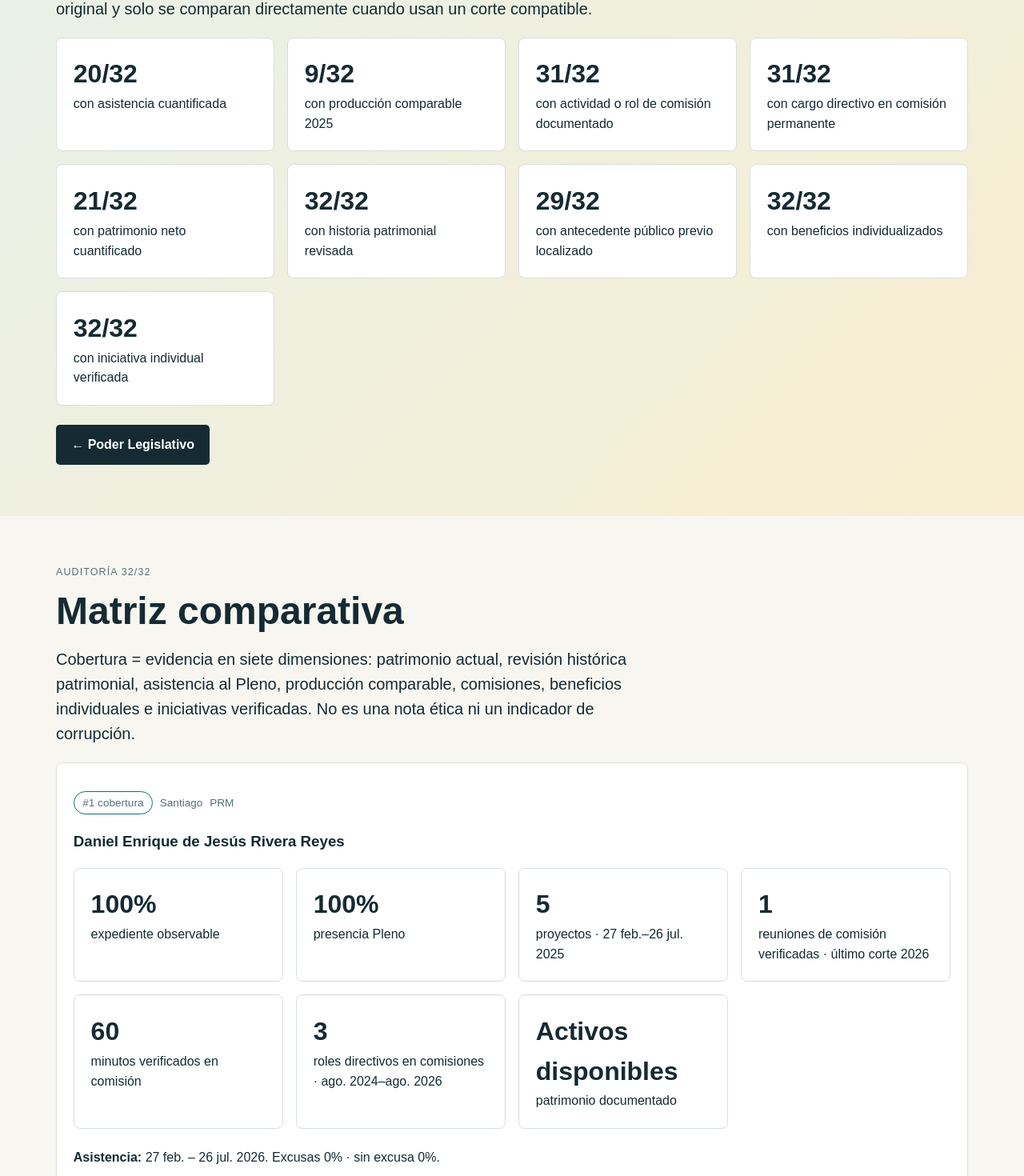
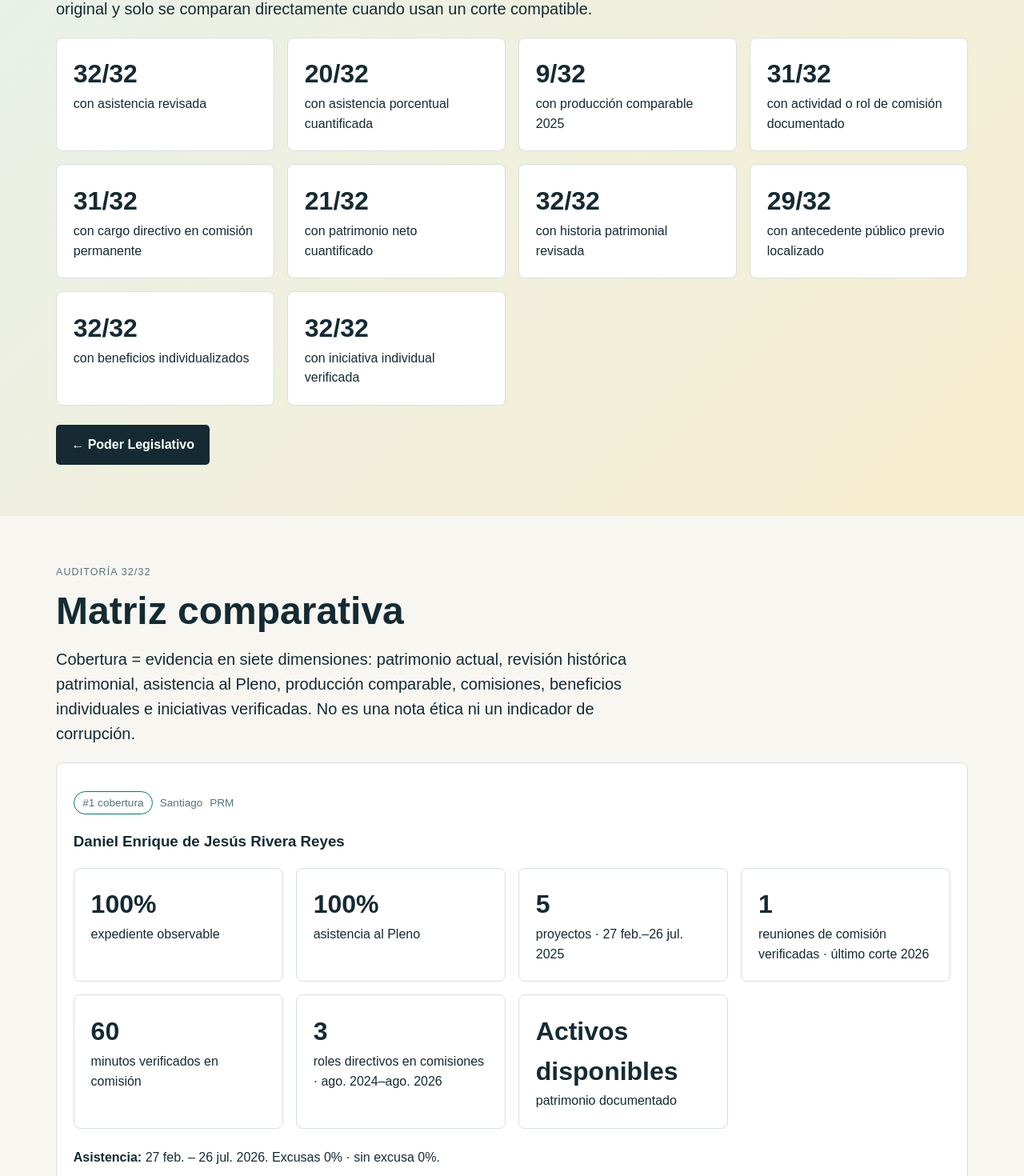
Before and after one commit to carloscheco-cloud/observatorio-do, a Next.js app in the folder frontend/: page /poder-legislativo/ranking-integral in a window 1280 px wide. Shown: the part 520-1990 px from the top of the page at 80% size. Built offline with nearby package versions, Linux system fonts and the light colour scheme; no server answers.

Commit message:
Close Senate attendance review coverage in ranking

```diff
--- a/frontend/app/poder-legislativo/ranking-integral/page.tsx
+++ b/frontend/app/poder-legislativo/ranking-integral/page.tsx
@@ -3,6 +3,7 @@ import Link from "next/link";
 
 import { senators } from "@/lib/legislators";
 import { verifiedSenatorAttendance } from "@/lib/senator-attendance-verified";
+import { senatorAttendanceEvidence } from "@/lib/senator-attendance-evidence";
 import { senatorPatrimonyFirst16 } from "@/lib/senator-patrimony-first16";
 import { senatorPatrimonySecond16 } from "@/lib/senator-patrimony-second16";
 import { senatorPatrimonyHistory } from "@/lib/senator-patrimony-history";
@@ -33,6 +34,8 @@ export default function IntegralSenateRankingPage() {
     const historyResolution = senatorPatrimonyHistoryResolution[senator.id];
     const attendance = verifiedSenatorAttendance[senator.id] ?? [];
     const latestAttendance = attendance[attendance.length - 1];
+    const attendanceEvidence = senatorAttendanceEvidence[senator.id] ?? [];
+    const attendanceReviewed = Boolean(latestAttendance || attendanceEvidence.length);
     const production = senatorProductionMetrics[senator.id];
     const committees = senatorCommitteeSummary[senator.id] ?? [];
     const committeeLeadership = senatorCommitteeLeadership[senator.id] ?? [];
@@ -48,7 +51,7 @@ export default function IntegralSenateRankingPage() {
     const dimensions = [
       Boolean(snapshot),
       historyReviewed,
-      Boolean(latestAttendance),
+      attendanceReviewed,
       Boolean(production),
       Boolean(committees.length || committeeLeadership.length),
       Boolean(benefits.length),
@@ -64,6 +67,8 @@ export default function IntegralSenateRankingPage() {
       historyResolution,
       historyReviewed,
       latestAttendance,
+      attendanceEvidence,
+      attendanceReviewed,
       production,
       committeeCurrent,
       committeeLeadership,
@@ -78,7 +83,8 @@ export default function IntegralSenateRankingPage() {
   const fullPatrimony = rows.filter((row) => row.snapshot?.reportedNetWorth != null).length;
   const historicalReviewed = rows.filter((row) => row.historyReviewed).length;
   const historicalAntecedents = rows.filter((row) => row.history.length || row.historyResolution?.status === "antecedent_found").length;
-  const attendanceCovered = rows.filter((row) => row.latestAttendance).length;
+  const attendanceQuantified = rows.filter((row) => row.latestAttendance).length;
+  const attendanceReviewed = rows.filter((row) => row.attendanceReviewed).length;
   const productionCovered = rows.filter((row) => row.production).length;
   const committeesCovered = rows.filter((row) => row.committeeCurrent || row.committeeLeadership.length).length;
   const committeeLeadershipCovered = rows.filter((row) => row.committeeLeadership.length).length;
@@ -95,7 +101,8 @@ export default function IntegralSenateRankingPage() {
             Esta versión ordena por completitud documental, no por riqueza ni por una presunción de desempeño. Las métricas de actividad se muestran con su período original y solo se comparan directamente cuando usan un corte compatible.
           </p>
           <div className="grid">
-            <article className="card"><strong className="metric">{attendanceCovered}/32</strong><span>con asistencia cuantificada</span></article>
+            <article className="card"><strong className="metric">{attendanceReviewed}/32</strong><span>con asistencia revisada</span></article>
+            <article className="card"><strong className="metric">{attendanceQuantified}/32</strong><span>con asistencia porcentual cuantificada</span></article>
             <article className="card"><strong className="metric">{productionCovered}/32</strong><span>con producción comparable 2025</span></article>
             <article className="card"><strong className="metric">{committeesCovered}/32</strong><span>con actividad o rol de comisión documentado</span></article>
             <article className="card"><strong className="metric">{committeeLeadershipCovered}/32</strong><span>con cargo directivo en comisión permanente</span></article>
@@ -127,14 +134,14 @@ export default function IntegralSenateRankingPage() {
                 <h3>{row.senator.fullName}</h3>
                 <div className="grid attendance-detail">
                   <article className="card"><strong className="metric">{row.coverage}%</strong><span>expediente observable</span></article>
-                  <article className="card"><strong className="metric">{row.latestAttendance ? `${row.latestAttendance.presenceRate}%` : "—"}</strong><span>presencia Pleno</span></article>
+                  <article className="card"><strong className="metric">{row.latestAttendance ? `${row.latestAttendance.presenceRate}%` : row.attendanceEvidence.length ? "Parcial" : "—"}</strong><span>asistencia al Pleno</span></article>
                   <article className="card"><strong className="metric">{row.production?.projectsIntroduced ?? "—"}</strong><span>proyectos · 27 feb.–26 jul. 2025</span></article>
                   <article className="card"><strong className="metric">{row.committeeCurrent?.verifiedMeetings ?? "—"}</strong><span>reuniones de comisión verificadas · último corte 2026</span></article>
                   <article className="card"><strong className="metric">{row.committeeCurrent?.verifiedMinutes ?? "—"}</strong><span>minutos verificados en comisión</span></article>
                   <article className="card"><strong className="metric">{row.committeeLeadership.length || "—"}</strong><span>roles directivos en comisiones · ago. 2024–ago. 2026</span></article>
                   <article className="card"><strong className="metric">{row.snapshot?.reportedNetWorth != null ? money(row.snapshot.reportedNetWorth) : row.snapshot?.reportedAssets != null ? "Activos disponibles" : "—"}</strong><span>patrimonio documentado</span></article>
                 </div>
-                {row.latestAttendance ? <p><strong>Asistencia:</strong> {row.latestAttendance.period}. Excusas {row.latestAttendance.excusedRate}% · sin excusa {row.latestAttendance.absenceRate}%.</p> : null}
+                {row.latestAttendance ? <p><strong>Asistencia:</strong> {row.latestAttendance.period}. Excusas {row.latestAttendance.excusedRate}% · sin excusa {row.latestAttendance.absenceRate}%.</p> : row.attendanceEvidence.length ? <p><strong>Asistencia:</strong> evidencia parcial localizada; todavía no se convierte en porcentaje porque el denominador o la unidad no es comparable.</p> : null}
                 {row.production ? <p><strong>Producción:</strong> {row.production.projectsIntroduced} proyectos en {row.production.period}.</p> : null}
                 {row.committeeLeadership.length ? <p><strong>Dirección de comisiones:</strong> {row.committeeLeadership.map((item) => `${item.role} de ${item.committee}`).join(" · ")}.</p> : null}
                 {row.history.length ? <p><strong>Historia patrimonial:</strong> {row.history.length} referencia(s) anterior(es) con expediente patrimonial localizada(s).</p> : row.historyResolution ? <p><strong>Historia patrimonial:</strong> {row.historyResolution.status === "antecedent_found" ? `antecedente localizado: ${row.historyResolution.priorOffice ?? "cargo público anterior"}.` : "revisión realizada; no se identificó declaración pública anterior obligatoria."}</p> : null}
@@ -153,6 +160,7 @@ export default function IntegralSenateRankingPage() {
           <h2>Lo que todavía no mezclamos</h2>
           <div className="grid">
             <article className="card"><h3>Patrimonio no puntúa desempeño</h3><p>Tener más, menos o aumentar patrimonio no produce una nota positiva o negativa. Solo medimos disponibilidad y trazabilidad documental.</p></article>
+            <article className="card"><h3>Asistencia parcial no es porcentaje</h3><p>Una excusa, un pase de lista o una presencia puntual se publica como evidencia, pero no se convierte en tasa hasta cerrar el total de sesiones y la unidad de medición.</p></article>
             <article className="card"><h3>Comisiones requieren denominador</h3><p>Los minutos y reuniones verificadas se muestran, pero no se convierten en porcentaje hasta conocer todas las convocatorias que correspondían a cada senador en el mismo período.</p></article>
             <article className="card"><h3>Períodos separados</h3><p>Producción 2025, asistencia 2026 y datos históricos se etiquetan por separado. Un índice de desempeño solo combinará cortes temporalmente compatibles.</p></article>
           </div>
```
